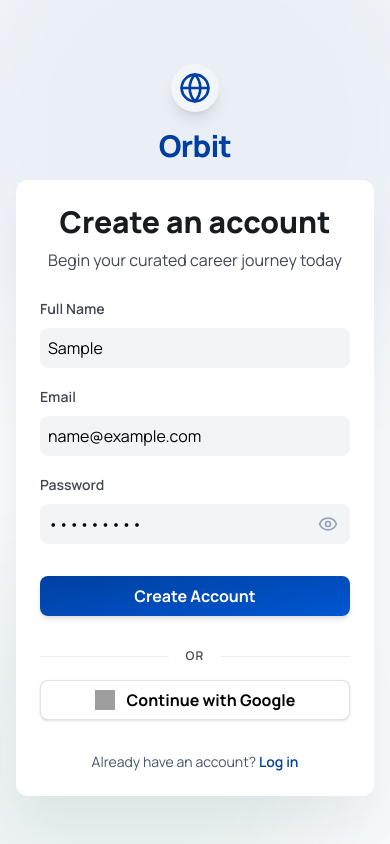
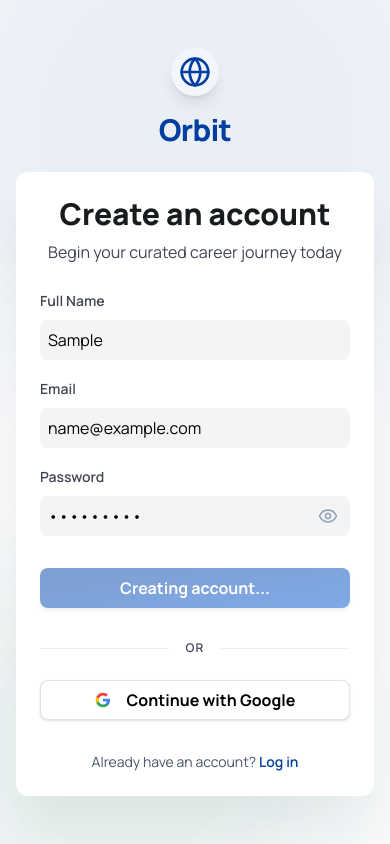
Before and after one commit to chingu-voyages/V60-tier2-team-24, a React (Vite) app in the folder react-orbit/: page /register in a window 390 px wide. Both pictures are taken after typing "Sample", "name@example.com", "Sample123" into the empty fields and a click on the button "Create Account". Shown: the top 844 px of the page. Built offline with nearby package versions, Linux system fonts and the light colour scheme; no server answers; grey boxes are pictures that could not be loaded.

Commit message:
feat: add registration page with email/password and Google auth
- Zod validation for form fields
- Firebase authentication integration
- Google sign-in with popup
- Password show/hide toggle
- Redirect to dashboard after registration
- Responsive layout matching Figma design

```diff
--- a/react-orbit/src/firebase.ts
+++ b/react-orbit/src/lib/firebase.ts
@@ -1,6 +1,6 @@
 // Import the functions you need from the SDKs you need
 import { initializeApp } from "firebase/app";
-import { getAuth } from "firebase/auth";
+import { getAuth, GoogleAuthProvider } from "firebase/auth";
 import { getFirestore } from "firebase/firestore";
 // TODO: Add SDKs for Firebase products that you want to use
 // https://firebase.google.com/docs/web/setup#available-libraries
@@ -23,5 +23,6 @@
 // Initialize services (Auth, Firestore, etc.)
 export const auth = getAuth(apps);
 export const db = getFirestore(apps);
+export const googleProvider = new GoogleAuthProvider();
 
 export default apps;
--- /dev/null
+++ b/react-orbit/src/lib/registerSchema.ts
@@ -0,0 +1,10 @@
+
+import { z } from "zod";
+
+export const registerSchema = z.object({
+    fullName: z.string().min(1, "Full name is required"),
+    email: z.string().min(1, "Email is required").email("Enter an Valid email"),
+    password: z.string().min(8, "Password must be atleast 8 Character")
+});
+
+export type RegisterFormData = z.infer<typeof registerSchema>;
--- a/react-orbit/src/pages/DashboardPage.tsx
+++ b/react-orbit/src/pages/DashboardPage.tsx
@@ -11,6 +11,7 @@
 import ApplicationCard from "@/components/applications/ApplicationCard";
 import EmptyState from "@/components/applications/EmptyState";
 import DeleteConfirmationModal from "@/components/applications/ConfirmDeleteModal";
+import { auth } from "@/lib/firebase";
 
 export function DashboardPage() {
   const [open, setOpen] = useState(false);
@@ -66,7 +67,7 @@
   return (
     <div>
       <h1 className="text-4xl font-extrabold font-manrope mb-4">
-        Welcome back, Alex.
+        Welcome back,{auth.currentUser?.displayName}.
       </h1>
 
       <Button
--- a/react-orbit/src/pages/RegisterPage.tsx
+++ b/react-orbit/src/pages/RegisterPage.tsx
@@ -2,28 +2,109 @@
 import { Label } from "@/components/ui/label";
 import { Input } from "@/components/ui/input";
 import { Button } from "@/components/ui/button";
-import { EyeIcon, EyeOff, Globe} from "lucide-react"
+import {EyeIcon, EyeOff, Globe} from "lucide-react"
 import { useState } from "react";
-import { Link } from "react-router";
+import { Link, useNavigate } from "react-router";
+import { RegisterFormData, registerSchema } from "@/lib/registerSchema";
+import { createUserWithEmailAndPassword, signInWithPopup, updateProfile } from "firebase/auth";
+import { auth, googleProvider } from "@/lib/firebase";
+import { toast } from "sonner";
 
 
 export const RegisterPage = () => {
-    const [showPassword, setShowPassword] = useState(false)
+    const navigate = useNavigate();
+    const [showPassword, setShowPassword] = useState(false);
+    const [formValues, setFormValues] = useState<RegisterFormData>({
+        fullName: "",
+        email: "",
+        password: ""
+    });
+    const [errors, setErrors] = useState<Record<string, string>>({});
+    const [loading, setLoading] = useState(false);
+
+    const handleChange = (e: React.ChangeEvent<HTMLInputElement>) => {
+        const { name, value } = e.target;
+        setFormValues((prev) => ({ ...prev, [name]: value }));
+
+        //Clear error for this fields
+        if (errors[name]) {
+            setErrors((prev) => {
+                const updated = { ...prev };
+                delete updated[name];
+                return updated
+            })
+        }
+
+    };
+
+    const handleSubmit = async () => {
+        const validation = registerSchema.safeParse(formValues);
+        if (!validation.success) {
+            const fieldErrors: Record<string, string> = {};
+            for (const issue of validation.error.issues) {
+                const key = issue.path[0] as string;
+                if (!fieldErrors[key]) {
+                    fieldErrors[key] = issue.message;
+                }
+            }
+            setErrors(fieldErrors);
+            return;
+        }
+
+        setErrors({});
+        setLoading(true);
+        try {
+            const userCredential = await createUserWithEmailAndPassword(
+                auth,
+                validation.data.email,
+                validation.data.password
+            );
+
+            //Set the display name
+            await updateProfile(userCredential.user, {
+                displayName: validation.data.fullName,
+            });
+
+            toast.success("Account created successfully");
+            navigate("/");
+        } catch (error: any) {
+            if (error.code === "auth/email-already-in-use") {
+                setErrors({ email: "This email is already registered" });
+            } else if (error.code === "auth/weak-password") {
+                setErrors({ password: "Password is too weak" });
+            } else {
+                toast.error("Something went wrong. Please try again.")
+            }
+        } finally {
+            setLoading(false);
+        }
+    };
+
+    const handleGoogleSignIn = async () => {
+        try {
+            await signInWithPopup(auth, googleProvider);
+            toast.success("Signed in with Google!");
+            navigate("/");
+        } catch (error: any) {
+            console.log("Google error:", error.code, error.message);
+            toast.error("Google sign-in failed. Please try again.");
+        }
+    };
 
     const inputStyles = (hasError: boolean) =>
         `bg-[#f2f4f6] rounded-lg p-2 mt-2 border-0 placeholder:text-[#94a3b8] ${hasError ? "border-2 border-red-500" : ""}`;
 
     return (
         <div className="min-h-screen bg-[#f7f9fb] flex flex-col">
-          <div  className="flex-1 flex flex-col items-center justify-center relative overflow-hidden px-4 py-12">
+            <div className="flex-1 flex flex-col items-center justify-center relative overflow-hidden px-4 py-12">
                 {/* Decorative blurs */}
                 <div className="absolute -top-32 -right-16 w-[512px] h-[512px] bg-[#0040a1]/5 rounded-full blur-[60px]" />
                 <div className="absolute -bottom-16 -left-16 w-[384px] h-[384px] bg-[#006c49]/5 rounded-full blur-[50px]" />
                 <div className="flex flex-col items-center mb-4">
-              <div className="bg-white rounded-full p-2 shadow-lg mt-4 mb-4">
+                    <div className="bg-white rounded-full p-2 shadow-lg mb-4">
                         <Globe className="h-8 w-8 text-[#0040a1]" />
                     </div>
-              <h2 className="text-3xl font-extrabold font-manrope text-[#0040a1] tracking-tight">Orbit</h2>
+                    <h2 className="text-3xl font-extrabold font-manrope text-[#0040a1] tracking-tight mb-2">Orbit</h2>
                 </div>
                 <div className="bg-white max-w-[448px] w-full overflow-y-auto p-6 sm:p-12 rounded-xl shadow-[0px_32px_48px_-4px_rgba(25,28,30,0.06)] relative z-10 mb-10">
                     <h2 className="text-3xl font-extrabold font-manrope text-center text-[#191c1e]">Create an account</h2>
@@ -31,30 +112,56 @@
                     <div className="mt-6 space-y-4">
                         <div>
                             <Label htmlFor="fullName" className="text-sm font-semibold text-[#424654]">Full Name</Label>
-                  <Input type="text"id="fullName" name="fullName" placeholder="Alex Marcer"
-                      className={`w-full ${inputStyles(false)}`} />
+                            <Input type="text"
+                                id="fullName"
+                                name="fullName"
+                                placeholder="Alex Marcer"
+                                value={formValues.fullName}
+                                onChange={handleChange}
+                                className={`w-full ${inputStyles(!!errors.fullName)}`} />
+                            {errors.fullName && (
+                                <p className="text-red-500 text-xs mt-1">{errors.fullName}</p>
+                            )}
                         </div>
                         <div>
                             <Label htmlFor="email" className="text-sm font-semibold text-[#424654]">Email</Label>
-                    <Input type="email" id="email" name="email" placeholder="alex@example.com"
+                            <Input type="email"
+                                id="email"
+                                name="email"
+                                placeholder="alex@example.com"
+                                value={formValues.email}
+                                onChange={handleChange}
                                 className={`w-full ${inputStyles(false)}`} />
+                            {errors.email && (
+                                <p className="text-red-500 text-xs mt-1">{errors.email}</p>
+                            )}
                         </div>
                         <div>
                             <Label htmlFor="password" className="text-sm font-semibold text-[#424654]">Password</Label>
                             <div className="relative">
-                        <Input type={showPassword ? "text" : "password"} id="password" name="password" placeholder="Min 8 characters"
+                                <Input type={showPassword ? "text" : "password"}
+                                    id="password"
+                                    name="password"
+                                    placeholder="Min 8 characters"
+                                    value={formValues.password}
+                                    onChange={handleChange}
                                     className={`w-full ${inputStyles(false)}`} />
                                 <button type="button"
                                     className="absolute right-3 top-1/2 -translate-y-1/2 text-[#94a3b8] hover:text-[#424654]"
                                     onClick={() => setShowPassword(!showPassword)}>
-                            {showPassword? <EyeOff className="h-5 w-5"/> : <EyeIcon className="h-5 w-5"/>  }
+                                    {showPassword ? <EyeOff className="h-5 w-5" /> : <EyeIcon className="h-5 w-5" />}
                                 </button>
                             </div>
+                            {errors.password && (
+                                <p className="text-red-500 text-xs mt-1">{errors.password}</p>
+                            )}
                         </div>
-                      <Button
-                        className="w-full py-4 mt-4 rounded-lg text-white font-bold font-manrope text-base shadow-md"
+
+                        <Button onClick={handleSubmit}
+                            disabled={loading}
+                            className="w-full mt-4 rounded-lg text-white font-bold font-manrope text-base shadow-md disabled:opacity-50"
                             style={{ background: "linear-gradient(171deg, #0040a1 0%, #0056d2 100%)" }}>
-                      Create Account
+                            {loading ? "Creating account..." : "Create Account"}
                         </Button>
                         <div className="flex items-center gap-4 my-4">
                             <div className="flex-1 h-px bg-[#c3c6d6]/30" />
@@ -63,19 +170,22 @@
                         </div>
                         <Button
                             variant="outline"
-                          className="w-full py-4 rounded-lg font-bold font-manrope text-base border-[#c3c6d6]/50 shadow-sm">
-                            <img
-                            src="https://www.gstatic.com/firebasejs/ui/2.0.0/images/auth/google.svg"
-                            alt="Google"
-                            className="h-5 w-5 mr-1"
-                        />Continue with Google
+                            onClick={handleGoogleSignIn}
+                            className="w-full py-4 mt-2 rounded-lg font-bold font-manrope text-base border-[#c3c6d6]/50 shadow-sm">
+                            <svg className="h-5 w-5 mr-2" viewBox="0 0 24 24">
+                                <path d="M22.56 12.25c0-.78-.07-1.53-.2-2.25H12v4.26h5.92a5.06 5.06 0 0 1-2.2 3.32v2.77h3.57c2.08-1.92 3.28-4.74 3.28-8.1z" fill="#4285F4" />
+                                <path d="M12 23c2.97 0 5.46-.98 7.28-2.66l-3.57-2.77c-.98.66-2.23 1.06-3.71 1.06-2.86 0-5.29-1.93-6.16-4.53H2.18v2.84C3.99 20.53 7.7 23 12 23z" fill="#34A853" />
+                                <path d="M5.84 14.09c-.22-.66-.35-1.36-.35-2.09s.13-1.43.35-2.09V7.07H2.18C1.43 8.55 1 10.22 1 12s.43 3.45 1.18 4.93l2.85-2.22.81-.62z" fill="#FBBC05" />
+                                <path d="M12 5.38c1.62 0 3.06.56 4.21 1.64l3.15-3.15C17.45 2.09 14.97 1 12 1 7.7 1 3.99 3.47 2.18 7.07l3.66 2.84c.87-2.6 3.3-4.53 6.16-4.53z" fill="#EA4335" />
+                            </svg>
+                            Continue with Google
                         </Button>
-                      <p className="text-sm text-center text-slate-600 mt-4">Already have an account?
-                          <Link to="/login" className="text-[#0040a1] font-semibold hover:underline"> Log in</Link></p>
+                        <p className="text-sm text-center text-slate-600 mt-4">Already have an account?{" "}
+                            <Link to="/login" className="text-[#0040a1] font-semibold hover:underline">Log in</Link></p>
                     </div>
                 </div>
             </div>
             <Footer />
         </div>
-  )
-}
+    );
+};
```
Lines whose indentation alone changed are shown as unchanged.
